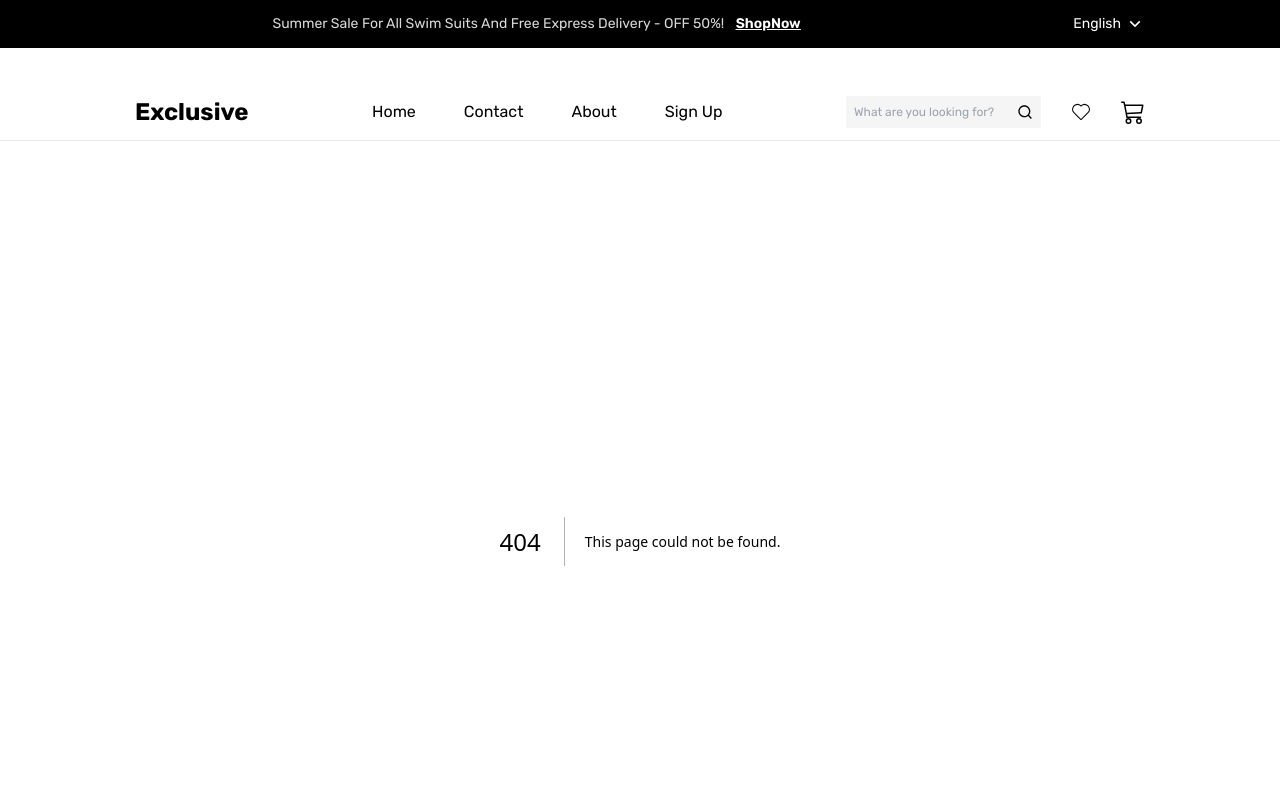
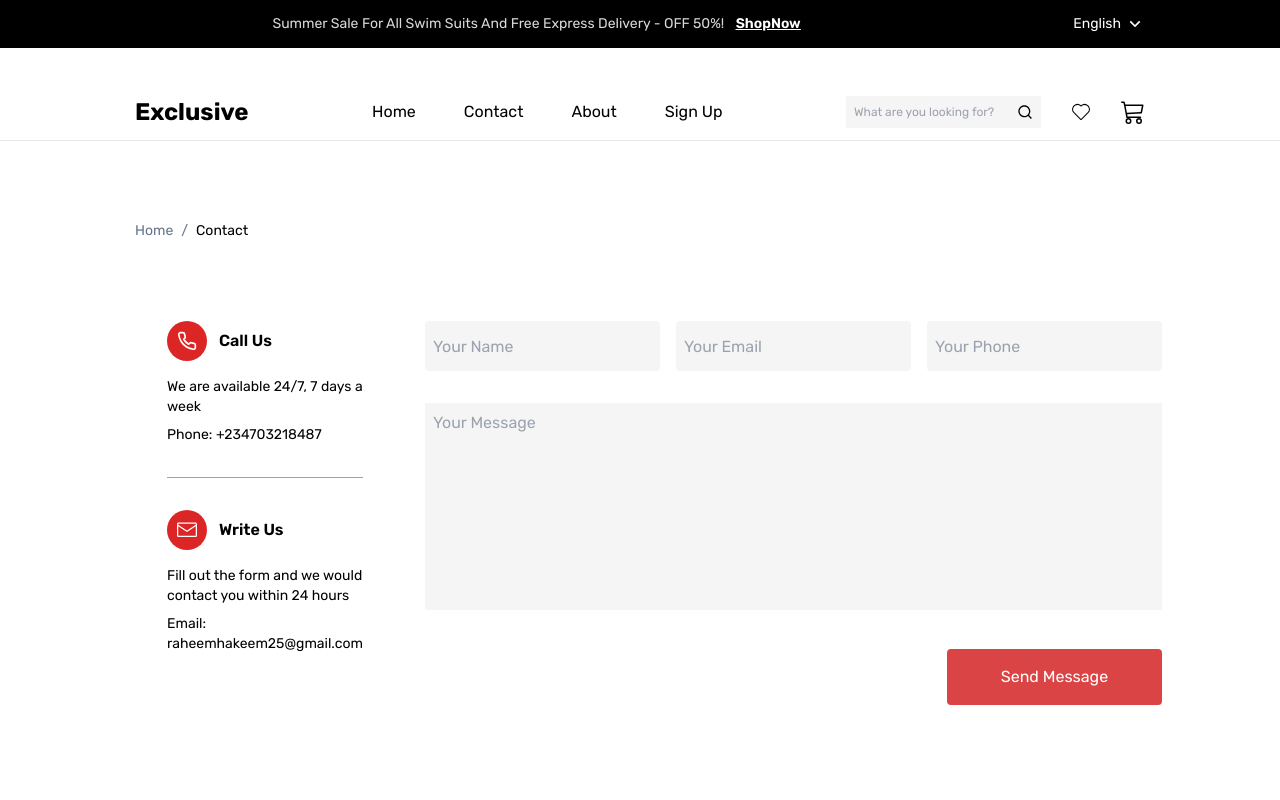
Before and after one commit to RaheemHakeem/next-ecommerce, a Next.js app: page /contact in a window 1280 px wide. Before the commit this address had no page. Shown: the top 800 px of the page. Built offline with nearby package versions, Linux system fonts and the light colour scheme.

Commit message:
Added Contact page

```diff
--- /dev/null
+++ b/app/contact/page.jsx
@@ -0,0 +1,74 @@
+import { FiPhone } from "react-icons/fi";
+import { GoMail } from "react-icons/go";
+import { styles } from "../styles";
+
+const Contact = () => {
+  return (
+    <div className={`${styles.marginX} mt-20 mb-[140px]`}>
+      <div className="flex gap-2 text-sm mb-[80px]">
+        <p className=" text-slate-500">Home</p>
+        <span className=" text-slate-500">/</span>
+        <p>Contact</p>
+      </div>
+
+      <div className="flex gap-x-[30px] my-10">
+        {/* info */}
+        <div className="max-w-[340px] px-8">
+          <div className="flex items-center mb-4">
+            <div className="w-[40px] h-[40px] bg-red-600 rounded-full flex justify-center items-center text-white text-xl mr-3">
+              <FiPhone />
+            </div>
+            <h1 className="text-base font-semibold">Call Us</h1>
+          </div>
+          <p className="text-sm mb-2">We are available 24/7, 7 days a week</p>
+          <p className="text-sm">Phone: +234703218487</p>
+          <div className=" my-8 h-[1px] bg-slate-400" />
+          <div className="flex items-center mb-4">
+            <div className="w-[40px] h-[40px] bg-red-600 rounded-full flex justify-center items-center text-white text-xl mr-3">
+              <GoMail />
+            </div>
+            <h1 className="text-base font-semibold">Write Us</h1>
+          </div>
+          <p className="text-sm mb-2">
+            Fill out the form and we would contact you within 24 hours
+          </p>
+          <p className="text-sm">Email: raheemhakeem25@gmail.com</p>
+        </div>
+        {/* form */}
+        <form className="flex flex-col gap-y-[32px]">
+          <div className="flex gap-x-4">
+            <input
+              type="text"
+              className=" bg-[#f5f5f5] p-2 w-[235px] h-[50px] text-base rounded"
+              placeholder="Your Name"
+            />
+            <input
+              type="text"
+              className=" bg-[#f5f5f5] p-2 w-[235px] h-[50px] text-base rounded"
+              placeholder="Your Email"
+            />
+            <input
+              type="text"
+              className=" bg-[#f5f5f5] p-2 w-[235px] h-[50px] text-base rounded"
+              placeholder="Your Phone"
+            />
+          </div>
+          <div>
+            <textarea
+              type="text"
+              className=" bg-[#f5f5f5] text-base p-2 w-full h-[207px] resize-none"
+              placeholder="Your Message"
+            />
+          </div>
+          <div className="flex justify-end">
+            <button className="w-[215px] h-[56px] bg-[#db4444] rounded text-white text-base">
+              Send Message
+            </button>
+          </div>
+        </form>
+      </div>
+    </div>
+  );
+};
+
+export default Contact;
```
